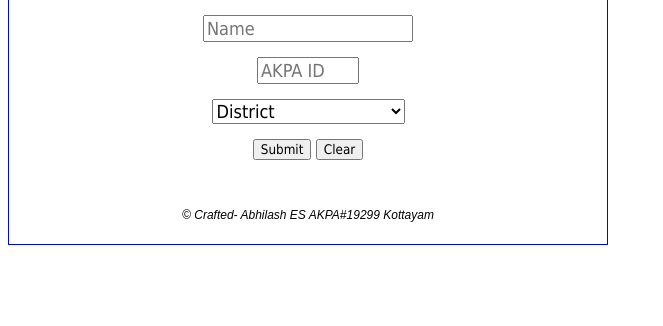
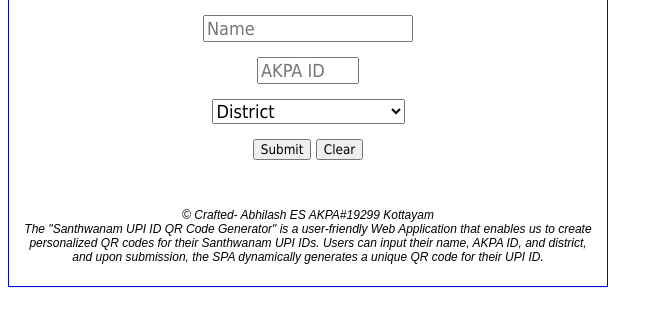
Before and after one commit to illmonet/upiqr, a plain HTML site: page index.html in a window 1280 px wide. Shown: the part 288-614 px from the top of the page, without its empty margins (0-663 px from the left). Drawn offline with Linux system fonts and the light colour scheme.

Commit message:
Update index.html

```diff
--- a/index.html
+++ b/index.html
@@ -58,7 +58,7 @@
                             <p class="text-result" id="submissionName"></p>
                             <p class="text-result1" id="submissionUpiId"></p>
                             <div id="qrcode" class="text-center"></div>
-                            <p class="footer-text">&copy; Crafted- Abhilash ES AKPA#19299 Kottayam</p>
+                            <p class="footer-text">&copy; Crafted- Abhilash ES AKPA#19299 Kottayam <br> The "Santhwanam UPI ID QR Code Generator" is a user-friendly Web Application that enables us to create personalized QR codes for their Santhwanam UPI IDs. Users can input their name, AKPA ID, and district, and upon submission, the SPA dynamically generates a unique QR code for their UPI ID. </b></p>
                         </div>
                     </div>
                 </div>
```
